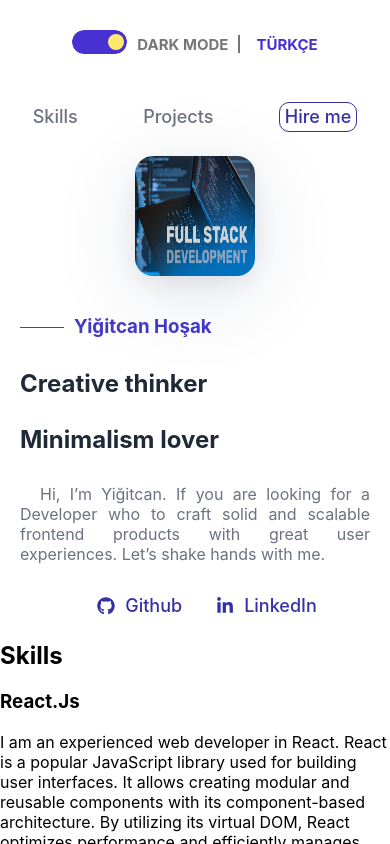
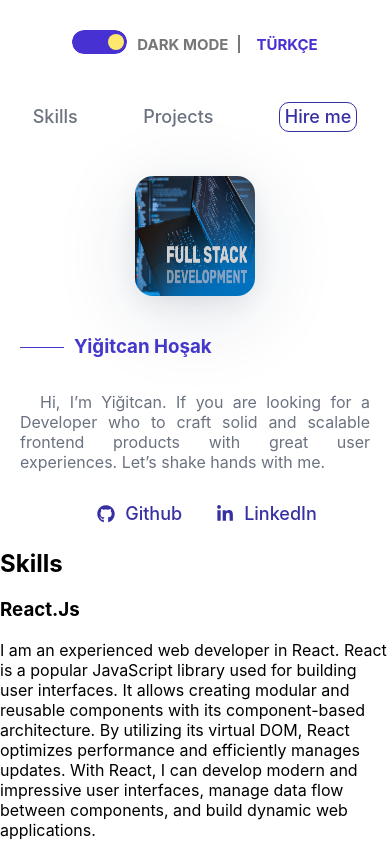
Before and after one commit to hosak94/my-web-page, a React (Create React App) app: page / in a window 390 px wide. Shown: the top 844 px of the page. Built offline with nearby package versions, Linux system fonts and the light colour scheme.

Commit message:
slogan changed

```diff
--- a/src/styles/header.css
+++ b/src/styles/header.css
@@ -19,7 +19,7 @@
 
 @media (min-width: 319px) and (max-width: 480px) {
   .header-container {
-    padding: 0 20px 0 20px;
+    padding: 20px 20px 0 20px;
     display: flex;
     flex-direction: column-reverse;
     justify-content: center;
@@ -47,11 +47,11 @@
   }
 
   .catchword h2 {
+    display: none;
     color: var(--body_header_h1);
     margin: 0;
     font-size: 1.5rem;
-    line-height: 3.5rem;
-    width: 300px;
+    line-height: 2.5rem;
   }
   .info {
     margin: 0;
```
